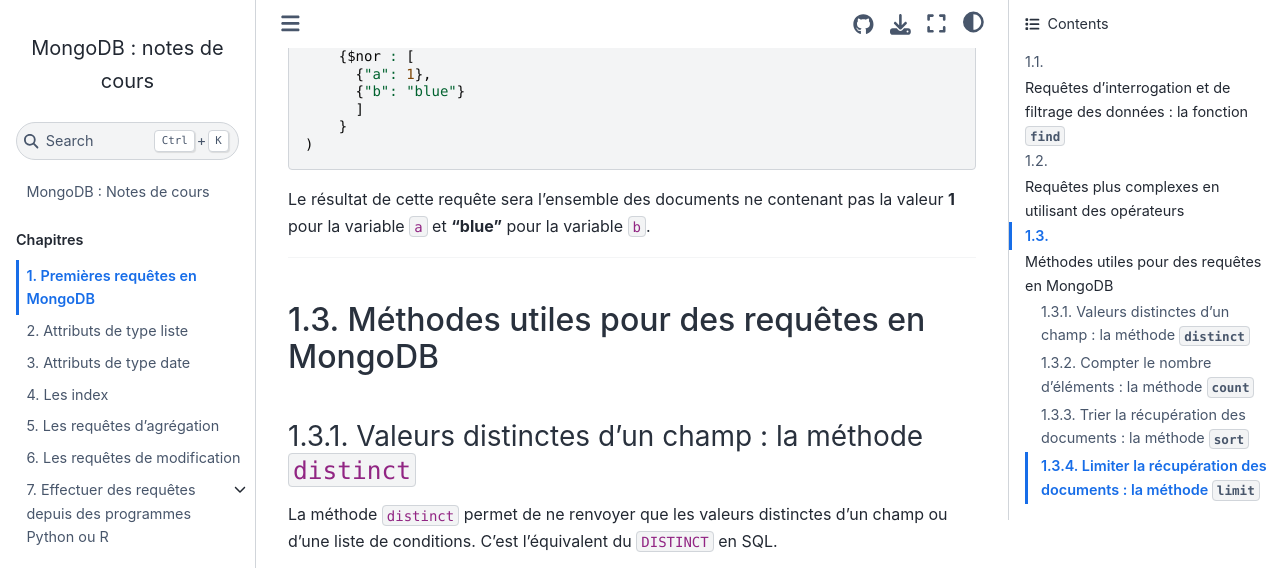
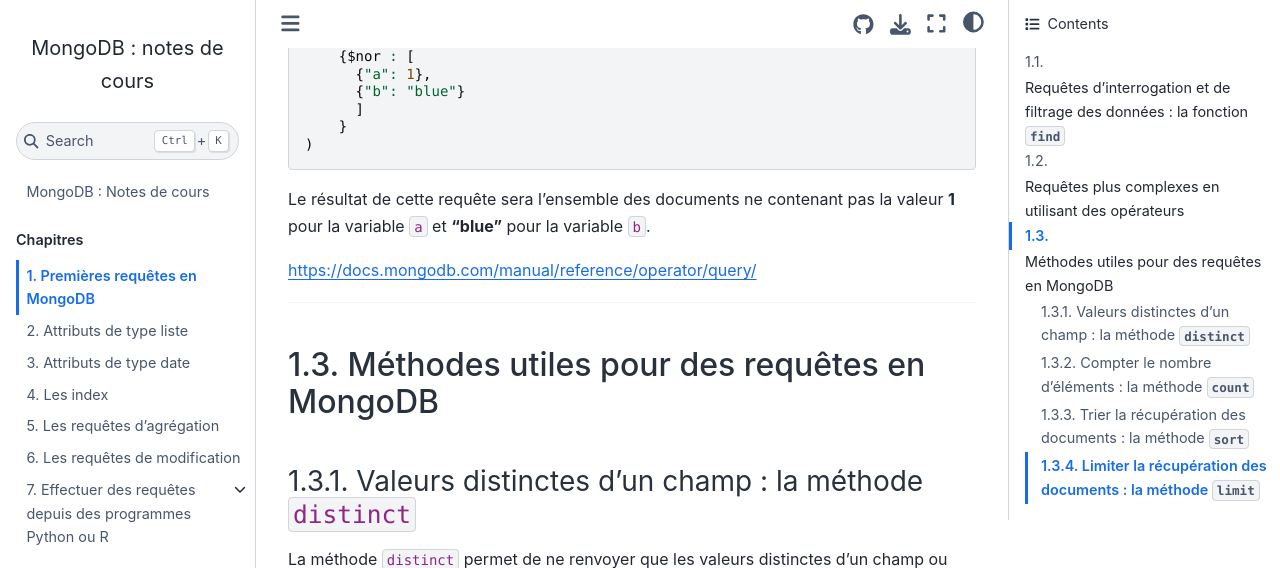
Before and after one commit to rtavenar/mongo_book, a Jupyter Book: the page built from content/01_find.md, in a window 1280 px wide and 900 px high, scrolled down 6079 px, cut to the strip 0-568 px from the top of the window. Built offline with Jupyter Book 1.0.4 settings and Sphinx 7.4.7 and the Sphinx Book theme 1.1.4, drawn with Linux system fonts in a browser that asks for light colours; some of the changed lines change nothing that is shown.

Commit message:
Update 01_find.md

````diff
--- a/content/01_find.md
+++ b/content/01_find.md
@@ -143,7 +143,7 @@
 | ≥ 	| $gte 	|
 | ∈ 	| $in 	|
 | ∉ 	| $nin 	|
-| négation 	| $not 	|
+| négation 	| $ne 	|
 | clé existante 	| $exists 	|
 | \|.\| 	| $size 	|
 
@@ -219,7 +219,7 @@
 
 ### Opérateurs logiques
 
-Les différents opérateurs logiques en MongoDB sont : `and`, `or` et `nor`. Ces opérateurs de tester plusieurs conditions simultanément.
+Les différents opérateurs logiques en MongoDB sont : `and`, `or`, `not` et `nor`. Ces opérateurs de tester plusieurs conditions simultanément.
 
 #### `and` logique
 
@@ -295,6 +295,8 @@
 )
 ```
 Le résultat de cette requête sera l'ensemble des documents ne contenant pas la valeur **1** pour la variable `a` et **"blue"** pour la variable `b`.
+
+https://docs.mongodb.com/manual/reference/operator/query/
 
 ---
 
````
